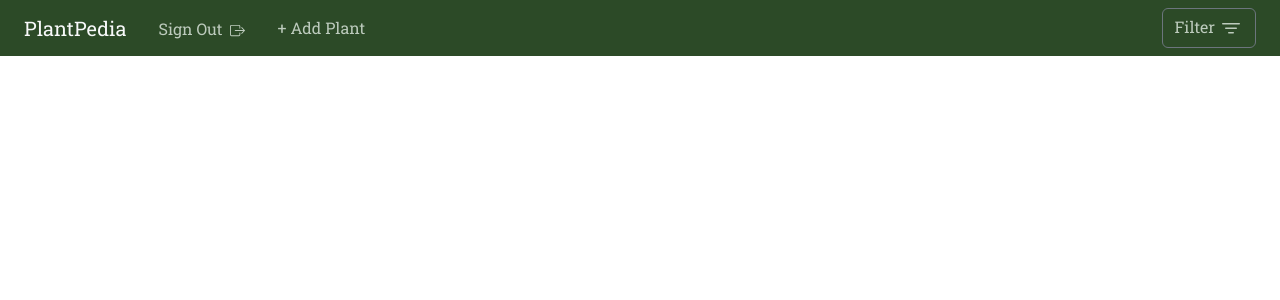
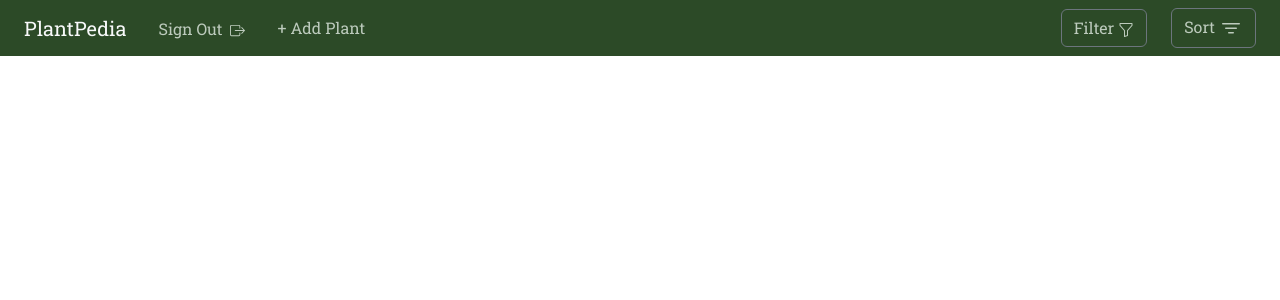
Before and after one commit to quinny1274/BSc11, a Node server app: page /explore/ in a window 1280 px wide. Shown: the top 300 px of the page. Run offline with Node 20, Linux system fonts and the light colour scheme; data that the repository does not hold is empty; some libraries are stand-ins or nearby versions.

Commit message:
some final things

```diff
--- a/controllers/plants.js
+++ b/controllers/plants.js
@@ -10,9 +10,9 @@
         location: userData.location,
         description: userData.description,
         size: userData.size,
-        flowers: userData.flowers === 'on',
-        leaves: userData.leaves === 'on',
-        fruit: userData.fruit === 'on',
+        flowers: userData.flowers,
+        leaves: userData.leaves,
+        fruit: userData.fruit,
         sunExposure: userData.sunExposure,
         flowerColour: userData.flowerColour,
         img: filePath,
--- a/views/explore.ejs
+++ b/views/explore.ejs
@@ -36,21 +36,44 @@
 
     <div class="flex-grow-1"></div>
 
+    <div class="dropdown">
+        <button onclick="openFilterDropdown()" class="btn btn-outline-secondary btn-no-outline text-light-custom dropbtn">
+            Filter
+            <svg xmlns="http://www.w3.org/2000/svg" width="16" height="16" fill="currentColor" class="bi bi-funnel" viewBox="0 0 16 16">
+                <path d="M1.5 1.5A.5.5 0 0 1 2 1h12a.5.5 0 0 1 .5.5v2a.5.5 0 0 1-.128.334L10 8.692V13.5a.5.5 0 0 1-.342.474l-3 1A.5.5 0 0 1 6 14.5V8.692L1.628 3.834A.5.5 0 0 1 1.5 3.5zm1 .5v1.308l4.372 4.858A.5.5 0 0 1 7 8.5v5.306l2-.666V8.5a.5.5 0 0 1 .128-.334L13.5 3.308V2z"/>
+            </svg>
+        </button>
+        <div id="filterDropdown" class="dropdown-menu" style="right: 16%;">
+            <div class="dropdown-item">
+                <input type="checkbox" id="flowers-filter" name="sort" value="date_time">
+                <label for="flower">Flowers</label>
+            </div>
+            <div class="dropdown-item">
+                <input type="checkbox" id="leaves-filter" name="sort" value="identification">
+                <label for="identification">Leaves</label>
+            </div>
+            <div class="dropdown-item">
+                <input type="checkbox" id="fruit-filter" name="sort" value="location">
+                <label for="location-dropdown">Fruit</label>
+            </div>
+        </div>
+    </div>
+
     <div class="dropdown px-4">
-        <button onclick="openFilterDropdown()" class="btn btn-outline-secondary text-light-custom dropbtn">
+        <button onclick="openSortDropdown()" class="btn btn-outline-secondary text-light-custom dropbtn">
             <% if (sort) { %>
-                <b>Filter: </b><%= sort %>
+                <b>Sort: </b><%= sort %>
             <% } else { %>
-                Filter
+                Sort
             <% } %>
             <svg xmlns="http://www.w3.org/2000/svg" width="24" height="24" fill="currentColor"
                  class="bi bi-filter dropbtn" viewBox="0 0 16 16">
                 <path d="M6 10.5a.5.5 0 0 1 .5-.5h3a.5.5 0 0 1 0 1h-3a.5.5 0 0 1-.5-.5m-2-3a.5.5 0 0 1 .5-.5h7a.5.5 0 0 1 0 1h-7a.5.5 0 0 1-.5-.5m-2-3a.5.5 0 0 1 .5-.5h11a.5.5 0 0 1 0 1h-11a.5.5 0 0 1-.5-.5"/>
             </svg>
         </button>
-        <div id="myDropdown" class="dropdown-menu" style="right: 16%;">
-            <a class="dropdown-item" href="/explore/sort/date_time">Date/Time</a>
-            <a class="dropdown-item" href="/explore/sort/identification">Identification Status</a>
+        <div id="sortDropdown" class="dropdown-menu" style="right: 16%;">
+            <a class="dropdown-item" id="date-time-dropdown" href="/explore/sort/date_time">Date/Time</a>
+            <a class="dropdown-item" id="identification-dropdown" href="/explore/sort/identification">Identification Status</a>
             <a class="dropdown-item" id="location-dropdown" href="/explore/sort/location">Location</a>
         </div>
     </div>
```
